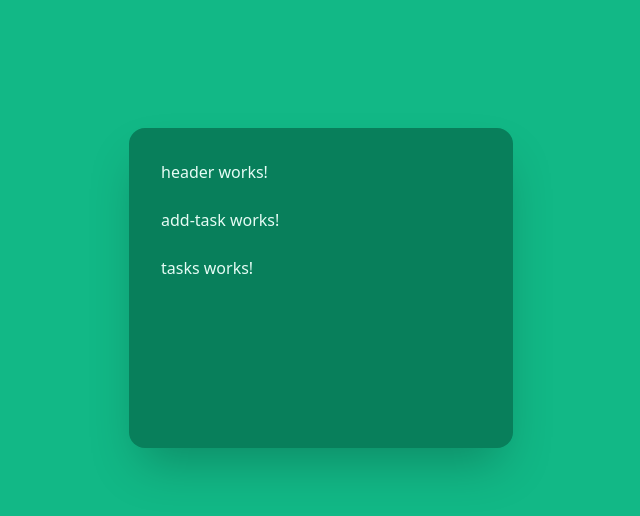
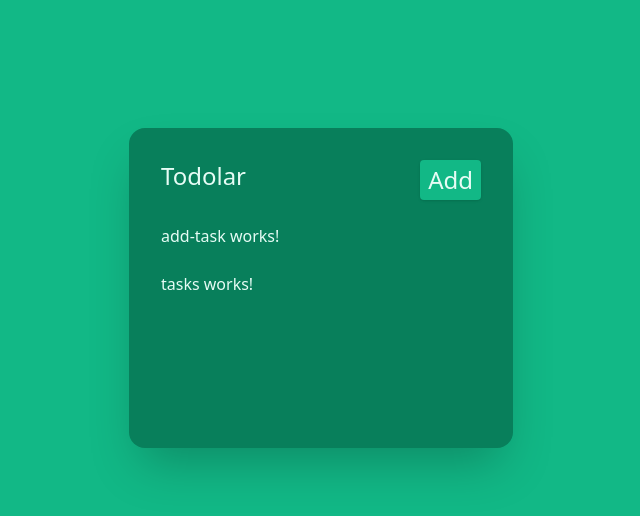
Before and after one commit to MrAghaei/todolar, an Angular app: page / in a window 1280 px wide. Shown: the top 516 px of the page, without its empty margins (319-959 px from the left). Built offline with nearby package versions, Linux system fonts and the light colour scheme.

Commit message:
[#2-Add] button and header component

```diff
--- /dev/null
+++ b/src/app/components/button/button.component.html
@@ -0,0 +1 @@
+<button>Add</button>
--- /dev/null
+++ b/src/app/components/button/button.component.ts
@@ -0,0 +1,19 @@
+import {Component, EventEmitter, Input, Output} from '@angular/core';
+
+
+@Component({
+  selector: 'app-button',
+  standalone: true,
+  imports: [],
+  templateUrl: './button.component.html',
+  styleUrl: './button.component.scss'
+})
+export class ButtonComponent {
+   @Input() color: string | undefined;
+   @Input() text: string | undefined;
+   @Output() btnClick = new EventEmitter()
+
+  onClick(){
+     this.btnClick.emit();
+  }
+}
--- a/src/app/components/header/header.component.html
+++ b/src/app/components/header/header.component.html
@@ -1 +1,4 @@
-<p>header works!</p>
+<div class="flex flex-row justify-between">
+  <h2 class="text-2xl">Todolar</h2>
+  <app-button (btnClick)="toggleAddTask()" class="text-2xl bg-tea-rose pt-1 pb-1 pr-2 pl-2 rounded shadow"></app-button>
+</div>
--- a/src/app/components/header/header.component.ts
+++ b/src/app/components/header/header.component.ts
@@ -1,12 +1,15 @@
 import { Component } from '@angular/core';
+import {ButtonComponent} from "../button/button.component";
 
 @Component({
   selector: 'app-header',
   standalone: true,
-  imports: [],
+  imports: [
+    ButtonComponent
+  ],
   templateUrl: './header.component.html',
   styleUrl: './header.component.scss'
 })
 export class HeaderComponent {
-
+  toggleAddTask(){}
 }
```
Also changed, not shown: src/app/components/button/button.component.scss (added), 1 other file (tests, documents, lock files or other folders).
